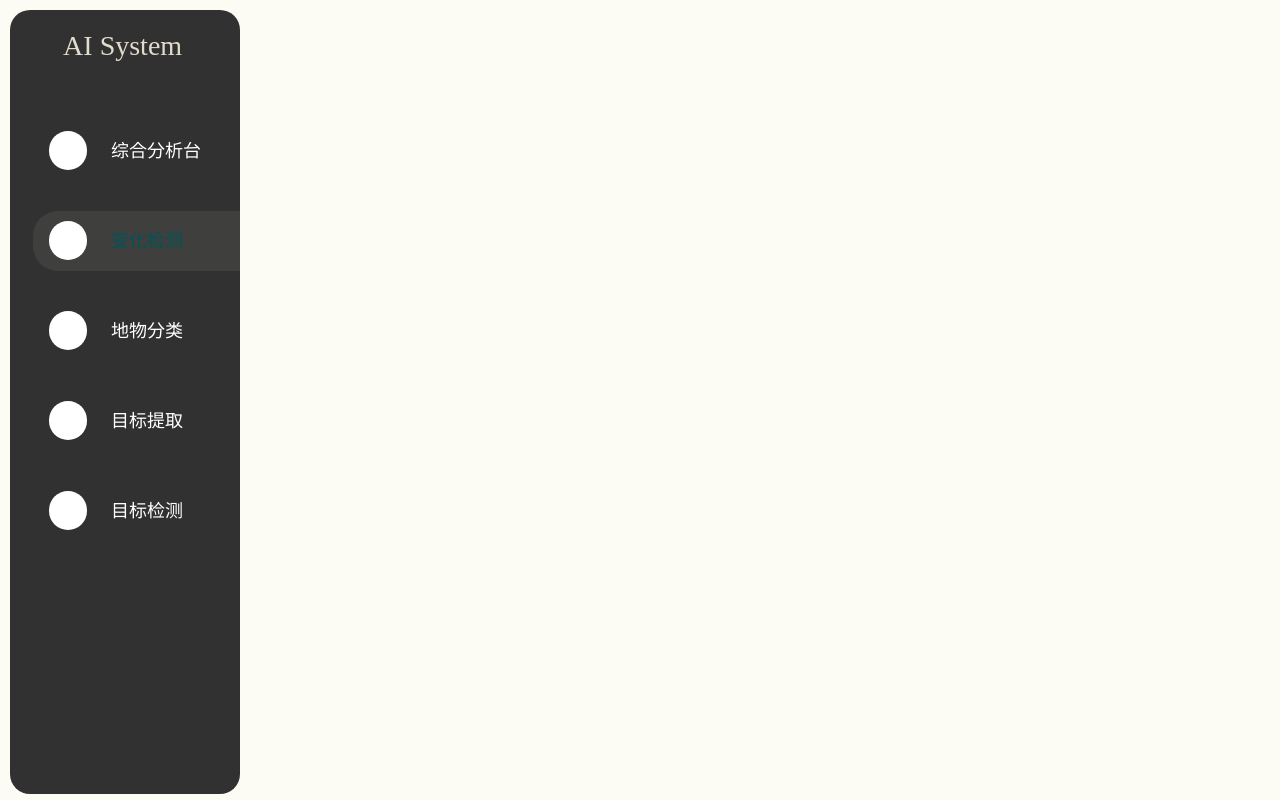
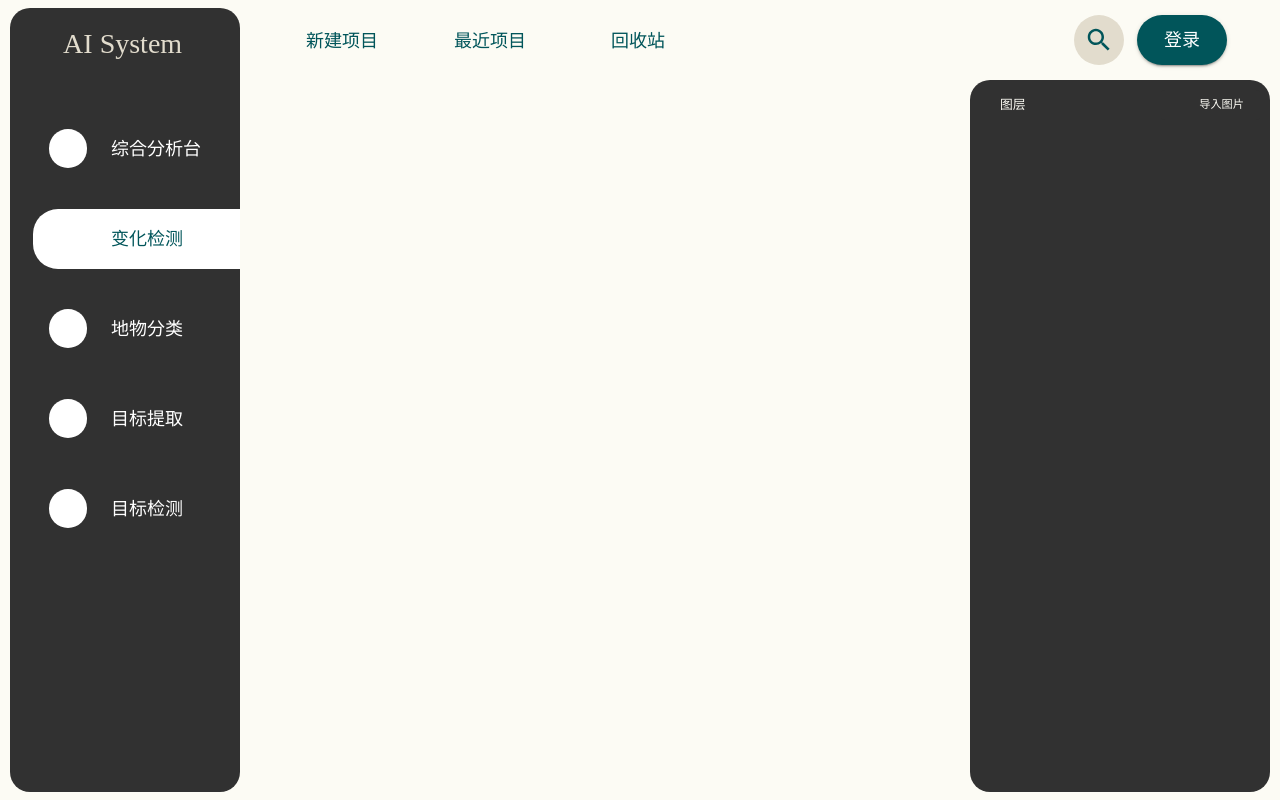
Before and after one commit to DanmoSAMA/remote-sensing, a React (Vite) app: page /change-detection in a window 1280 px wide. Built offline with nearby package versions, Linux system fonts and the light colour scheme.

Commit message:
Toolbar大致雏形

```diff
--- a/src/components/Header/components/Search/styles.ts
+++ b/src/components/Header/components/Search/styles.ts
@@ -15,12 +15,13 @@ export const searchStyles = {
       width: '18.75rem',
       fontSize: '18px',
       position: 'relative',
-      left: '50px'
+      left: '46px'
     },
     '& .MuiInput-input': {
       height: '50px',
       lineHeight: '50px',
-      padding: '0 10px'
+      padding: '0 55px 0 10px',
+      boxSizing: 'border-box'
     },
     '&:focus': {
       border: 'none'
--- /dev/null
+++ b/src/components/ShortHeader/index.tsx
@@ -0,0 +1,21 @@
+import AppBar from '@mui/material/AppBar'
+import Toolbar from '@mui/material/Toolbar'
+import Box from '@mui/material/Box'
+import List from '../Header/components/List'
+import Search from '../Header/components/Search'
+import Button from '../Header/components/Button'
+import { shortHeaderStyles } from './styles'
+
+export default function ShortHeader() {
+  return (
+    <AppBar position="static" sx={shortHeaderStyles.appBar}>
+      <Toolbar variant="dense">
+        <List />
+        <Box sx={shortHeaderStyles.search}>
+          <Search />
+          <Button />
+        </Box>
+      </Toolbar>
+    </AppBar>
+  )
+}
--- /dev/null
+++ b/src/components/ShortHeader/styles.ts
@@ -0,0 +1,33 @@
+export const shortHeaderStyles = {
+  appBar: {
+    '&': {
+      paddingLeft: '250px',
+      height: '80px',
+      backgroundColor: 'primary.light',
+      lineHeight: '80px',
+      boxShadow: 'none',
+      position: 'fixed',
+      top: 0,
+      zIndex: 1
+    },
+    '& .MuiToolbar-root': {
+      height: '80px',
+      display: 'flex',
+      justifyContent: 'space-between',
+      padding: '0 53px 0 36px'
+    },
+    '& .MuiListItem-root span': {
+      color: 'secondary.main'
+    }
+  },
+  search: {
+    '&': {
+      display: 'flex',
+      alignItems: 'center'
+    },
+    '& input': {
+      border: '1px solid #01555A',
+      borderRadius: '25px'
+    }
+  }
+}
--- a/src/components/SideBar/styles.ts
+++ b/src/components/SideBar/styles.ts
@@ -12,10 +12,10 @@ export const sideBarStyles = {
       borderRight: 'none',
       borderRadius: '20px',
       marginLeft: '10px',
-      marginTop: '10px'
+      marginTop: '1vh'
     },
     '& .Mui-selected': {
-      backgroundColor: '#fff'
+      backgroundColor: '#fff!important'
     },
     '& .Mui-selected span': {
       color: 'secondary.main'
@@ -41,6 +41,9 @@ export const sideBarStyles = {
       '& svg': {
         zoom: 1.4
       }
+    },
+    '& .MuiIconButton-root:hover': {
+      backgroundColor: '#fff'
     }
   },
   text: {
--- /dev/null
+++ b/src/components/ToolBar/index.tsx
@@ -0,0 +1,19 @@
+import Box from '@mui/material/Box'
+import Button from '@mui/material/Button'
+import Typography from '@mui/material/Typography'
+import SvgIcon from '../SvgIcon'
+import { toolBarStyles } from './styles'
+
+export default function ToolBar() {
+  return (
+    <Box sx={toolBarStyles.wrapper}>
+      <Box sx={toolBarStyles.top}>
+        <Typography>图层</Typography>
+        <Button variant="contained">
+          <SvgIcon name="import" />
+          导入图片
+        </Button>
+      </Box>
+    </Box>
+  )
+}
--- /dev/null
+++ b/src/components/ToolBar/styles.ts
@@ -0,0 +1,39 @@
+export const toolBarStyles = {
+  wrapper: {
+    position: 'absolute',
+    height: '89vh',
+    width: '300px',
+    right: '10px',
+    top: '10vh',
+    backgroundColor: '#313131',
+    borderRadius: '20px',
+    padding: '10px',
+    boxSizing: 'border-box'
+  },
+  top: {
+    height: '30px',
+    lineHeight: '30px',
+    display: 'flex',
+    justifyContent: 'space-between',
+
+    '& p': {
+      lineHeight: '30px',
+      color: 'primary.light',
+      fontWeight: 300,
+      ml: '20px'
+    },
+    '& button': {
+      backgroundColor: '#313131',
+      boxShadow: 'none',
+      color: 'primary.light',
+      fontWeight: '300'
+    },
+    '& button:hover': {
+      backgroundColor: '#313131',
+      boxShadow: 'none'
+    },
+    '& svg': {
+      marginRight: '6px'
+    }
+  }
+}
--- a/src/pages/ChangeDetection/index.tsx
+++ b/src/pages/ChangeDetection/index.tsx
@@ -1,10 +1,14 @@
 import Box from '@mui/material/Box'
 import Sidebar from '../../components/SideBar'
+import ShortHeader from '../../components/ShortHeader'
+import ToolBar from '../../components/ToolBar'
 
 export default function ChangeDetection() {
   return (
     <>
       <Sidebar />
+      <ShortHeader />
+      <ToolBar />
       <Box></Box>
     </>
   )
--- a/src/pages/Home/components/Functions/styles.ts
+++ b/src/pages/Home/components/Functions/styles.ts
@@ -58,6 +58,7 @@ export const functionsStyles = {
     position: 'absolute',
     bottom: '1rem',
     zIndex: 11,
+    cursor: 'pointer',
 
     '& + .mask': {
       width: '100vw',
```
Also changed, not shown: src/assets/svg/import.svg (added).
